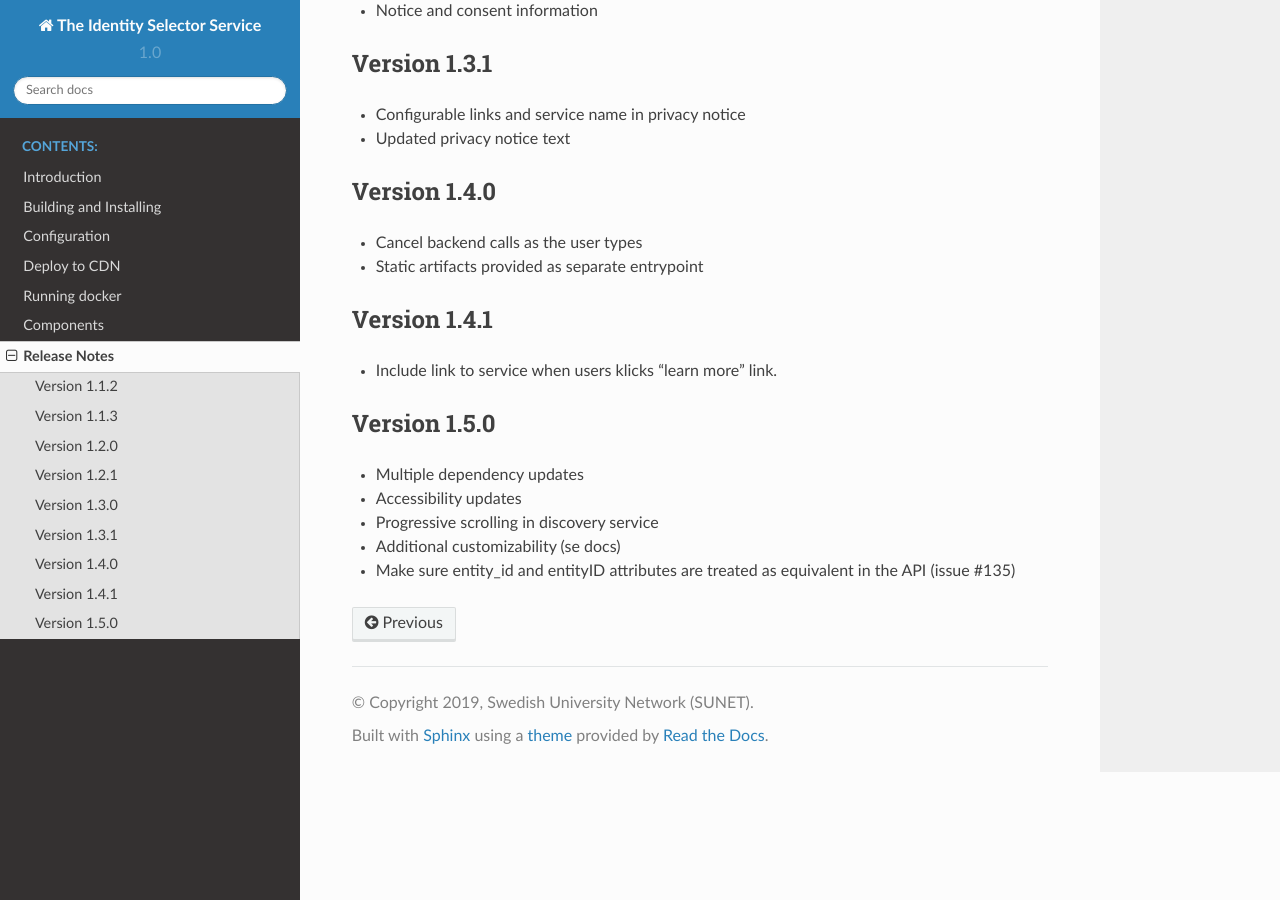
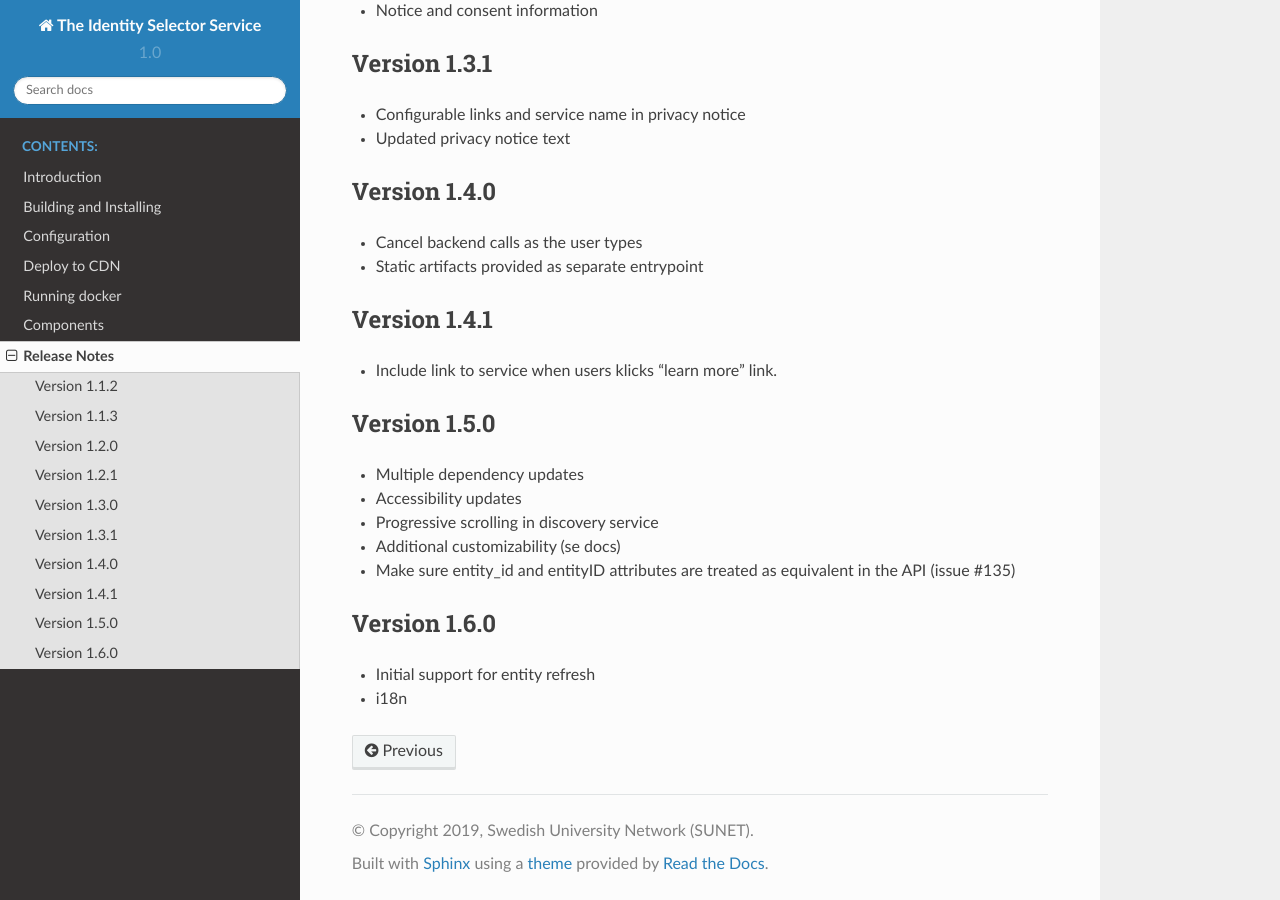
Before and after one commit to TheIdentitySelector/thiss-js, a Sphinx documentation site: the page built from docs/releasenotes.rst, in a window 1280 px wide and 900 px high, scrolled down 777 px. Built offline with Sphinx 7.4.7 and the Read the Docs theme 2.0.0, drawn with Linux system fonts in a browser that asks for light colours.

Commit message:
cut 1.6.0

```diff
--- a/docs/conf.py
+++ b/docs/conf.py
@@ -26,7 +26,7 @@ author = u'Leif Johansson'
 # The short X.Y version
 version = u'1.0'
 # The full version, including alpha/beta/rc tags
-release = u'1.0.0'
+release = u'1.6.0'
 js_source_path = '../src'
 
 # -- General configuration ---------------------------------------------------
--- a/docs/releasenotes.rst
+++ b/docs/releasenotes.rst
@@ -58,3 +58,9 @@ Version 1.5.0
 * Progressive scrolling in discovery service
 * Additional customizability (se docs)
 * Make sure entity_id and entityID attributes are treated as equivalent in the API (issue #135)
+
+Version 1.6.0
+-------------
+
+* Initial support for entity refresh
+* i18n
--- a/package.json
+++ b/package.json
@@ -1,6 +1,6 @@
 {
   "name": "@theidentityselector/thiss",
-  "version": "1.5.0",
+  "version": "1.6.0",
   "description": "The Identity Selector",
   "main": "index.js",
   "private": false,
```
